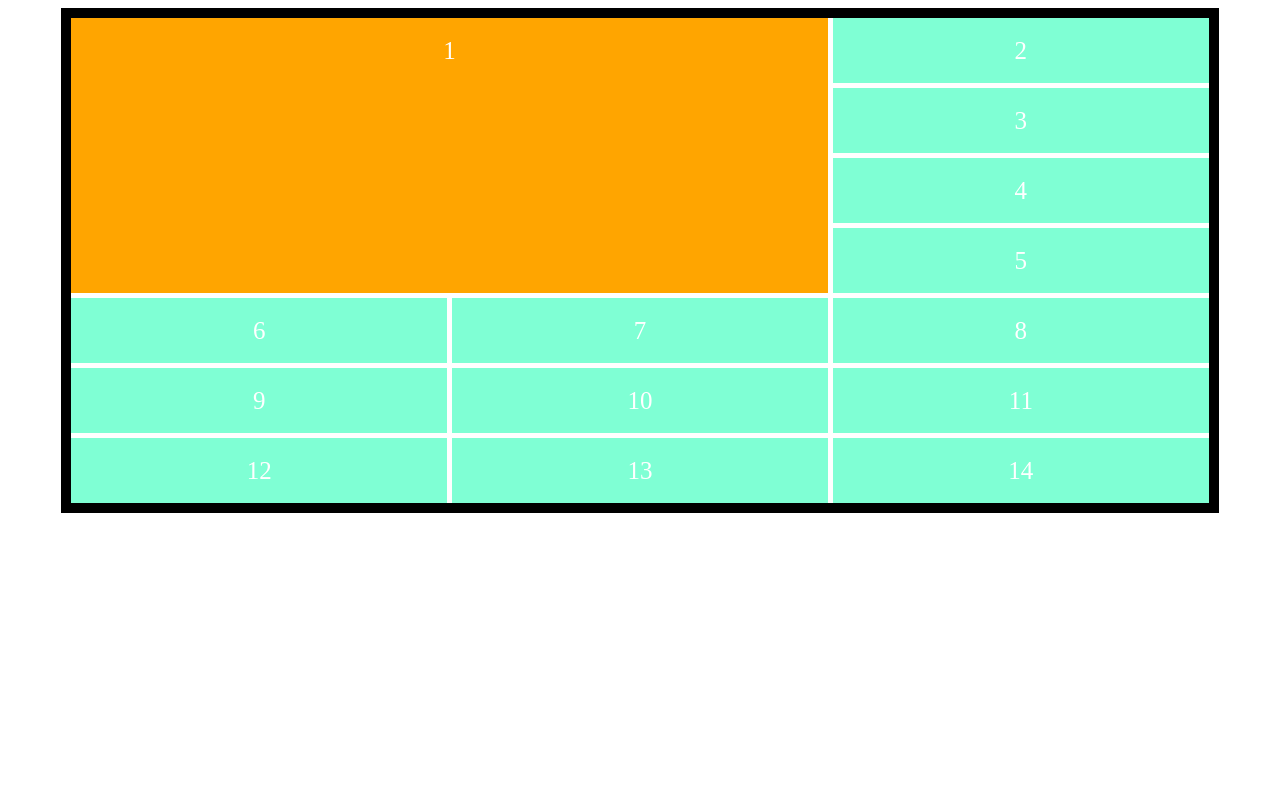
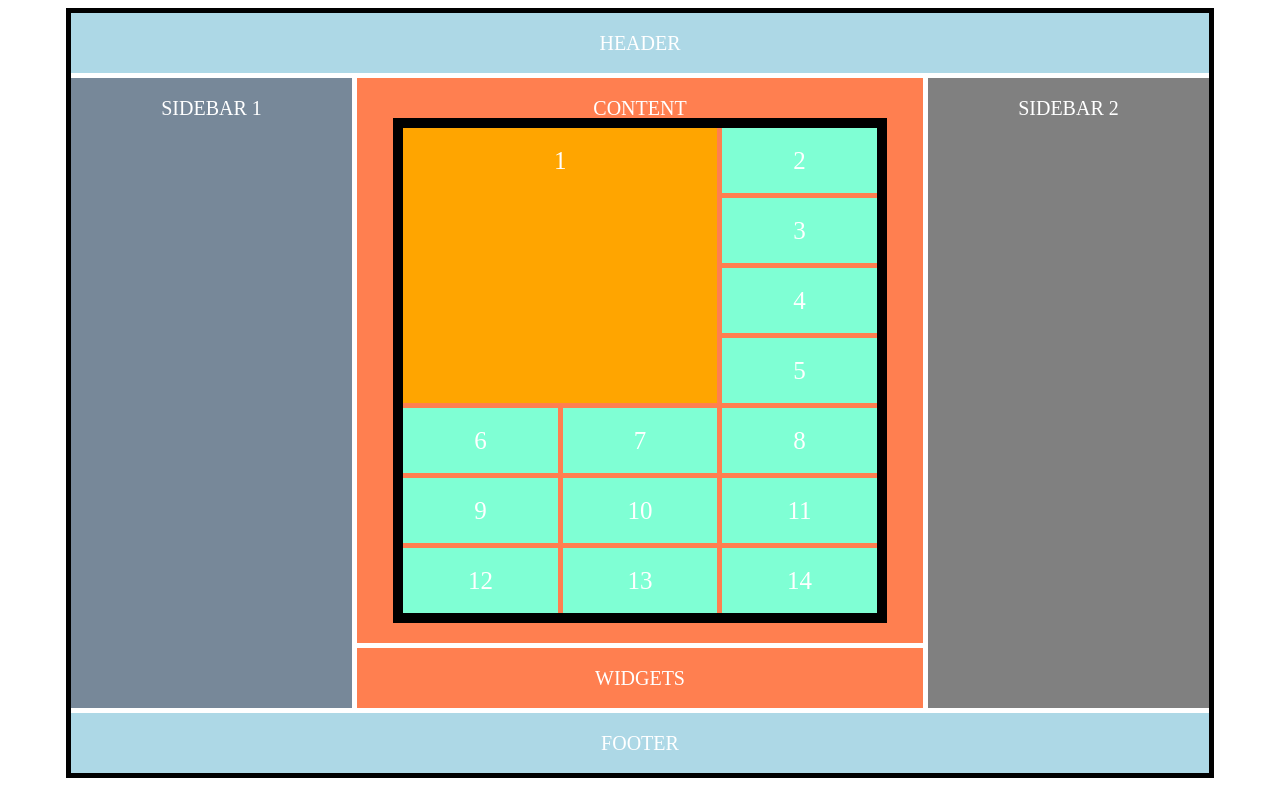
Before and after one commit to gonzs/css-grid, a plain HTML site: page index.html in a window 1280 px wide. Drawn offline with Linux system fonts and the light colour scheme.

Commit message:
grid areas

```diff
--- a/index.html
+++ b/index.html
@@ -8,6 +8,12 @@
     <title>CSS Grid</title>
   </head>
   <body>
+    <div class="area">
+      <div class="header">HEADER</div>
+      <div class="sidebar-1">SIDEBAR 1</div>
+      <div class="sidebar-2">SIDEBAR 2</div>
+      <div class="content">
+        CONTENT
         <div class="container">
           <div class="item">1</div>
           <div>2</div>
@@ -24,5 +30,9 @@
           <div>13</div>
           <div>14</div>
         </div>
+      </div>
+      <div class="widgets">WIDGETS</div>
+      <div class="footer">FOOTER</div>
+    </div>
   </body>
 </html>
--- a/styles.css
+++ b/styles.css
@@ -11,17 +11,16 @@
   /*Grid*/
   display: grid;
   grid-gap: 5px;
-  grid-template-columns: repeat(3, minmax(300px, 1fr));
+  /* grid-template-columns: repeat(3, minmax(300px, 1fr)); */
+  grid-template-columns: repeat(3, 1fr);
   grid-template-rows: repeat(6, 1fr);
-
 }
 
-.container>div {
+.container > div {
   display: block;
   padding: 20px;
   color: white;
   background: aquamarine;
-
 }
 
 .container .item {
@@ -30,5 +29,63 @@
   grid-column-end: 3;
 
   /* grid-row: 1/-1; */
-  grid-row: span 4
+  grid-row: span 4;
 }
+
+.area {
+  /*Gral.*/
+  width: 90%;
+  max-width: 2000px;
+  border: 5px solid black;
+  margin: auto;
+  font-size: 20px;
+  line-height: 20px;
+  text-align: center;
+
+  /*Grid*/
+  display: grid;
+  grid-gap: 5px;
+  grid-template-columns: repeat(4, 1fr);
+  grid-template-areas:
+    'header header header header'
+    'sidebar-1 content content sidebar-2'
+    'sidebar-1 widgets widgets sidebar-2'
+    'footer footer footer footer';
+}
+
+.area > div {
+  display: block;
+  padding: 20px;
+  color: white;
+  background: coral;
+}
+.area .header {
+  background: lightblue;
+  grid-column-start: header;
+  grid-column-end: header;
+}
+
+.area .sidebar-1 {
+  background: lightslategray;
+  grid-column: sidebar-1;
+  grid-row: sidebar-1;
+}
+
+.area .sidebar-2 {
+  background: grey;
+  grid-column: sidebar-2/sidebar-2;
+  grid-row: sidebar-2/sidebar-2;
+}
+
+.area .content {
+  grid-area: content;
+}
+
+.area .widgets {
+  grid-area: widgets;
+}
+
+.area .footer {
+  background: lightblue;
+  grid-column: footer;
+}
```
Lines whose indentation alone changed are shown as unchanged.
